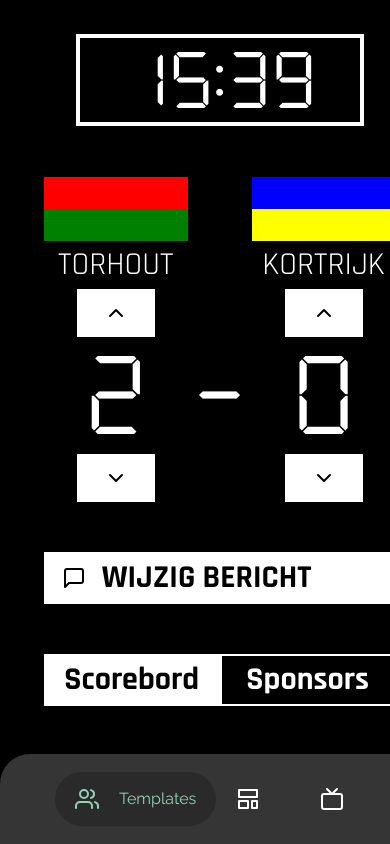
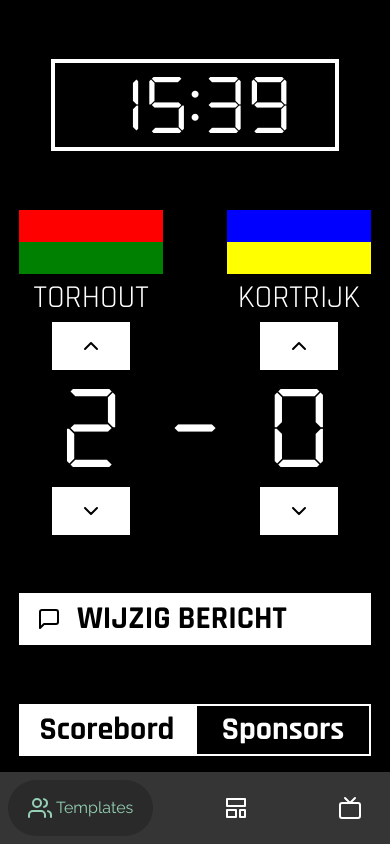
Before and after one commit to QuintenMuyllaert/DLC-Industry_Project, a React (Vite) app in the folder Frontend/: page /score in a window 390 px wide. Built offline with nearby package versions, Linux system fonts and the light colour scheme.

Commit message:
📱 Made bottomtab more responsive

```diff
--- a/Frontend/src/style/components/bottomtab.scss
+++ b/Frontend/src/style/components/bottomtab.scss
@@ -1,22 +1,18 @@
 // WIP
 .c-bottomtab {
 	width: 100%;
-	// height: 3.5rem;
 	background-color: #353535;
-	border-radius: 30px 30px 0 0;
-	padding: 18px 55px;
+	//border-radius: 30px 30px 0 0;
+	padding: 0.5rem;
 	display: flex;
 	justify-content: space-between;
+	gap: 0;
 
 	&__page {
 		display: flex;
-		padding: 15px 20px;
+		padding: 1rem 1.25rem;
 		border-radius: 200px;
 		cursor: pointer;
-
-		&-icon {
-			margin-right: 20px;
-		}
 
 		&-name {
 			display: none;
@@ -33,6 +29,7 @@
 			& .c-bottomtab__page-name {
 				color: #95d1b5;
 				display: block;
+				padding-left: 0.25rem;
 			}
 		}
 	}
--- a/Frontend/src/style/elements/page.scss
+++ b/Frontend/src/style/elements/page.scss
@@ -6,11 +6,13 @@ body,
 	overflow-x: hidden;
 	font-size: 100%;
 	line-height: 1.5;
+	background-color: var(--global-color-background);
 }
 
 .App {
 	width: 100vw;
 	height: 100vh;
+	overflow: hidden;
 	display: grid;
 	grid-template-rows: 1fr auto;
 	justify-items: center;
--- a/Frontend/src/style/pages/score.scss
+++ b/Frontend/src/style/pages/score.scss
@@ -1,7 +1,6 @@
 .p-score {
 	height: 100%;
-	padding-bottom: 3rem;
-	padding-inline: 1rem;
+	padding: 1rem;
 	width: min(24rem, 100%);
 
 	display: grid;
```
